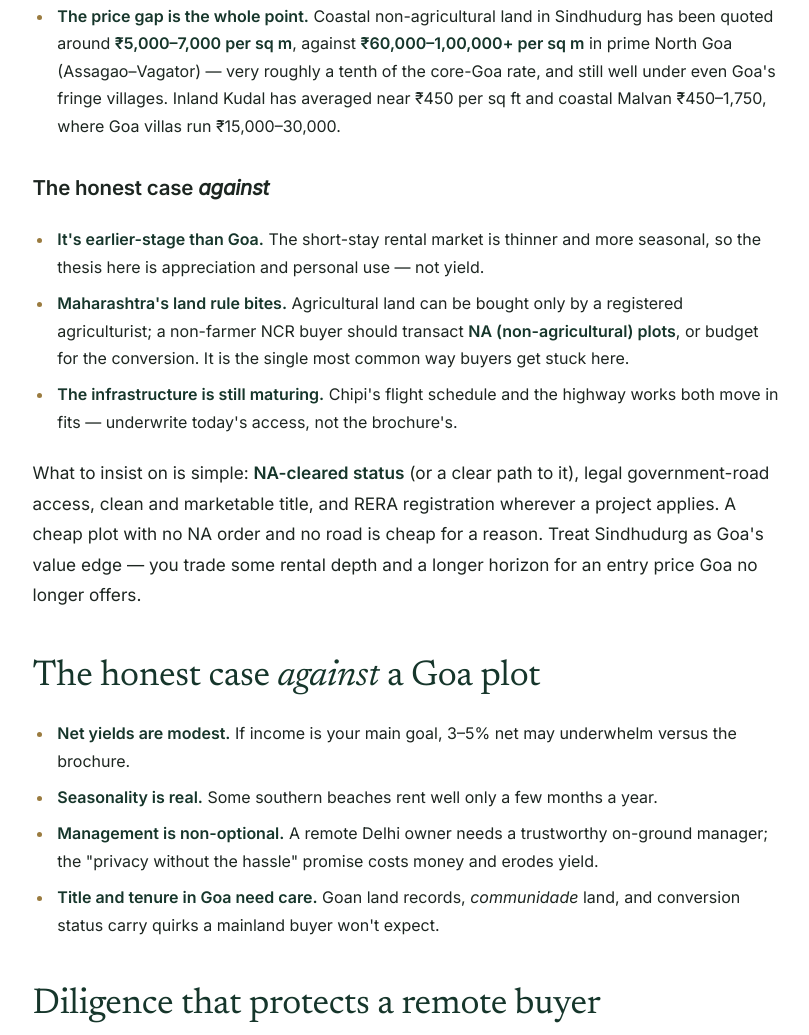
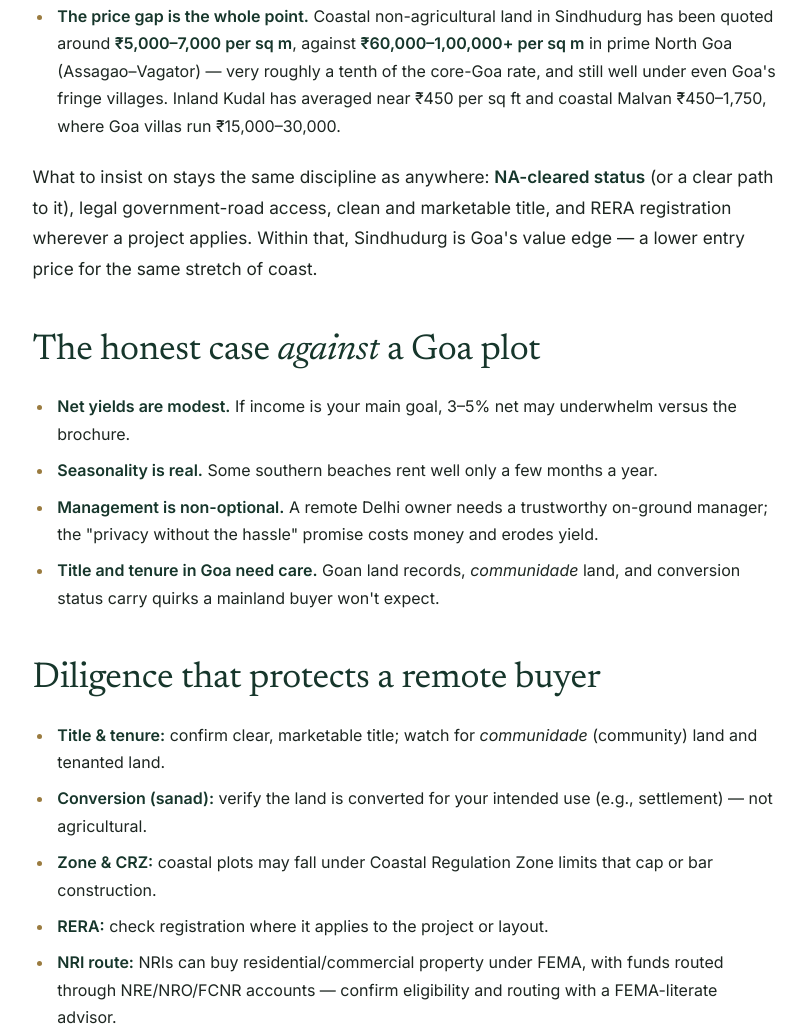
Before and after one commit to StrategyVerse/bhu-rise, a plain HTML site: page goa-plot-investment.html in a window 1280 px wide. Shown: the part 4116-5151 px from the top of the page, without its empty margins (234-1043 px from the left). Drawn offline with Linux system fonts and the light colour scheme.

Commit message:
Goa/Sindhudurg: drop the "case against" list; add Sindhudurg to yield FAQ
Remove the negative Sindhudurg case-against block (kept a brief diligence
closer) and reference Sindhudurg's thinner rental market in the yield FAQ.

Co-Authored-By: Claude Opus 4.8 <noreply@anthropic.com>

```diff
--- a/goa-plot-investment.html
+++ b/goa-plot-investment.html
@@ -60,7 +60,7 @@
   "@type": "FAQPage",
   "mainEntity": [
     {"@type":"Question","name":"Can an NRI buy a plot in Goa?","acceptedAnswer":{"@type":"Answer","text":"Yes. Under FEMA, NRIs can buy residential and commercial property (not agricultural land) in Goa, with payments routed through NRE, NRO or FCNR accounts. Confirm the land's use classification and your eligibility with a FEMA-literate advisor before paying."}},
-    {"@type":"Question","name":"What rental yield can I expect from a Goa villa?","acceptedAnswer":{"@type":"Answer","text":"Advertised gross yields of 8–15% are optimistic. After management fees, commissions and seasonality, a well-run North Goa property typically nets around 3–5%; South Goa is often lower. Always check actual occupancy and net figures for the specific property."}},
+    {"@type":"Question","name":"What rental yield can I expect from a Goa villa?","acceptedAnswer":{"@type":"Answer","text":"Advertised gross yields of 8–15% are optimistic. After management fees, commissions and seasonality, a well-run North Goa property typically nets around 3–5%; South Goa is often lower. Always check actual occupancy and net figures for the specific property. Sindhudurg, just across the border in Maharashtra, has a thinner, more seasonal rental market again — there the case rests on appreciation rather than yield."}},
     {"@type":"Question","name":"Is North or South Goa better for investment?","acceptedAnswer":{"@type":"Answer","text":"North Goa generally offers deeper rental demand and stronger appreciation (at higher entry prices); South Goa is cheaper and quieter but earns less rental income. North suits income-plus-growth; South suits lifestyle-first buyers."}},
     {"@type":"Question","name":"How much does a villa plot in Goa cost?","acceptedAnswer":{"@type":"Answer","text":"In sought-after North Goa villages (Arambol, Morjim, Mandrem, Asvem), villa plots have been quoted around ₹80 lakh to ₹1.5 crore, varying widely by location, size and proximity to the coast. Verify current rates locally."}},
     {"@type":"Question","name":"Is Sindhudurg a good alternative to Goa for investment?","acceptedAnswer":{"@type":"Answer","text":"Sindhudurg, on Maharashtra's southern Konkan coast, borders North Goa and shares the Mopa (Manohar International) airport catchment, yet its coastal land has been quoted at roughly a tenth of prime North Goa's rate. It suits a patient, appreciation-led buyer who is comfortable with a thinner rental market and Maharashtra's rule that non-agriculturists can buy only non-agricultural (NA) plots."}}
@@ -152,13 +152,7 @@
         <li><strong>A real coast, not a manufactured one.</strong> Tarkarli, Malvan, Vengurla and Devbag bring clean beaches, scuba diving and the Sindhudurg fort — a genuine, government-backed tourism belt that the Mopa opening has pushed into the second-home conversation.</li>
         <li><strong>The price gap is the whole point.</strong> Coastal non-agricultural land in Sindhudurg has been quoted around <strong>₹5,000–7,000 per sq&nbsp;m</strong>, against <strong>₹60,000–1,00,000+ per sq&nbsp;m</strong> in prime North Goa (Assagao–Vagator) — very roughly a tenth of the core-Goa rate, and still well under even Goa's fringe villages. Inland Kudal has averaged near ₹450 per sq&nbsp;ft and coastal Malvan ₹450–1,750, where Goa villas run ₹15,000–30,000.</li>
       </ul>
-      <h3>The honest case <em>against</em></h3>
-      <ul>
-        <li><strong>It's earlier-stage than Goa.</strong> The short-stay rental market is thinner and more seasonal, so the thesis here is appreciation and personal use — not yield.</li>
-        <li><strong>Maharashtra's land rule bites.</strong> Agricultural land can be bought only by a registered agriculturist; a non-farmer NCR buyer should transact <strong>NA (non-agricultural) plots</strong>, or budget for the conversion. It is the single most common way buyers get stuck here.</li>
-        <li><strong>The infrastructure is still maturing.</strong> Chipi's flight schedule and the highway works both move in fits — underwrite today's access, not the brochure's.</li>
-      </ul>
-      <p>What to insist on is simple: <strong>NA-cleared status</strong> (or a clear path to it), legal government-road access, clean and marketable title, and RERA registration wherever a project applies. A cheap plot with no NA order and no road is cheap for a reason. Treat Sindhudurg as Goa's value edge — you trade some rental depth and a longer horizon for an entry price Goa no longer offers.</p>
+      <p>What to insist on stays the same discipline as anywhere: <strong>NA-cleared status</strong> (or a clear path to it), legal government-road access, clean and marketable title, and RERA registration wherever a project applies. Within that, Sindhudurg is Goa's value edge — a lower entry price for the same stretch of coast.</p>
 
       <h2>The honest case <em>against</em> a Goa plot</h2>
       <ul>
@@ -186,7 +180,7 @@
       <h2>Frequently asked questions</h2>
       <div class="faq">
         <div class="faq__q"><h3>Can an NRI buy a plot in Goa?</h3><p>Yes. Under FEMA, NRIs can buy residential and commercial property (not agricultural land) in Goa, with payments routed through NRE, NRO or FCNR accounts. Confirm the land's use classification and your eligibility with a FEMA-literate advisor before paying.</p></div>
-        <div class="faq__q"><h3>What rental yield can I expect from a Goa villa?</h3><p>Advertised gross yields of 8–15% are optimistic. After management fees, commissions and seasonality, a well-run North Goa property typically nets around 3–5%; South Goa is often lower. Always check actual occupancy and net figures for the specific property.</p></div>
+        <div class="faq__q"><h3>What rental yield can I expect from a Goa villa?</h3><p>Advertised gross yields of 8–15% are optimistic. After management fees, commissions and seasonality, a well-run North Goa property typically nets around 3–5%; South Goa is often lower. Always check actual occupancy and net figures for the specific property. Sindhudurg, just across the border in Maharashtra, has a thinner, more seasonal rental market again — there the case rests on appreciation rather than yield.</p></div>
         <div class="faq__q"><h3>Is North or South Goa better for investment?</h3><p>North Goa generally offers deeper rental demand and stronger appreciation (at higher entry prices); South Goa is cheaper and quieter but earns less rental income. North suits income-plus-growth; South suits lifestyle-first buyers.</p></div>
         <div class="faq__q"><h3>How much does a villa plot in Goa cost?</h3><p>In sought-after North Goa villages (Arambol, Morjim, Mandrem, Asvem), villa plots have been quoted around ₹80 lakh to ₹1.5 crore, varying widely by location, size and proximity to the coast. Verify current rates locally.</p></div>
         <div class="faq__q"><h3>Is Sindhudurg a good alternative to Goa?</h3><p>Sindhudurg, on Maharashtra's southern Konkan coast, borders North Goa and draws on the same Mopa airport catchment — yet its coastal land has been quoted at roughly a tenth of prime North Goa's rate. It suits a patient, appreciation-led buyer who is comfortable with a thinner rental market and Maharashtra's rule that non-agriculturists can buy only non-agricultural (NA) plots.</p></div>
```
